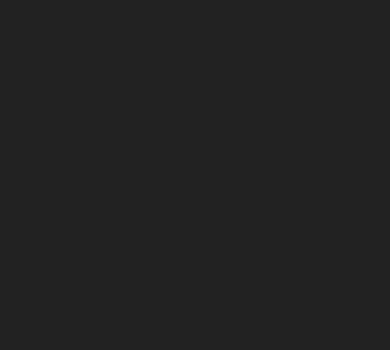
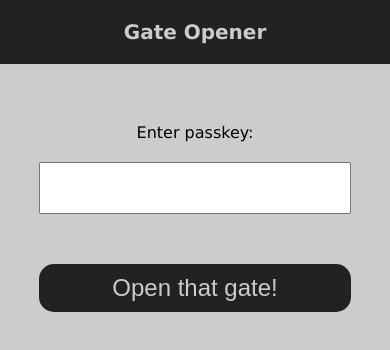
Before and after one commit to AfricaHackTrip/automatic-gate, a plain HTML site: page index.html in a window 390 px wide. Drawn offline with Linux system fonts and the light colour scheme.

Commit message:
Basic layout for mobile view

```diff
--- a/css/screen.css
+++ b/css/screen.css
@@ -1,4 +1,57 @@
+*, *:before, *:after {
+  margin: 0;
+  padding: 0;
+  -moz-box-sizing: border-box;
+  -webkit-box-sizing: border-box;
+  box-sizing: border-box;
+}
+
 body {
   font-family: Ubuntu, 'Lucida Grande', sans-serif;
+  background: #ccc;
+  text-align: center;
+}
+
+h1 {
+  padding: 20px 0;
+  color: #ccc;
+  font-size: 20px;
+  font-weight: bold;
   background: #222;
 }
+
+section#main {
+  display: block;
+  margin: 15% auto 0 auto;
+  width: 80%;
+  text-align: center;
+}
+
+p.passkey-field {
+  margin-bottom: 50px;
+}
+
+label {
+  display: block;
+  margin-bottom: 20px;
+  font-size: 16px;
+}
+
+input#passkey {
+  width: 100%;
+  font-size: 24px;
+  padding: 10px;
+  letter-spacing: 1em;
+  text-align: center;
+}
+
+input#open-that-gate {
+  display: block;
+  width: 100%;
+  padding: 10px;
+  background: #222;
+  border: none;
+  color: #ccc;
+  font-size: 24px;
+  border-radius: 15px;
+}
--- a/index.html
+++ b/index.html
@@ -7,6 +7,20 @@
     <link rel="stylesheet" type="text/css" href="css/screen.css">
   </head>
   <body>
+    <h1>Gate Opener</h1>
+
+    <section id="main">
+      <form name="open-gate" action="#" method="post">
+        <p class="passkey-field">
+          <label for="passkey">Enter passkey:</label>
+          <input type="number" name="passkey" id="passkey" maxlength="4">
+        </p>
+        <p class="open-button">
+          <input type="submit" name="open-that-gate" id="open-that-gate" value="Open that gate!">
+        </p>
+      </form>
+    </section>
+
     <script src="js/jquery.js"></script>
     <!-- <script src="js/handlebars.js"></script> -->
     <!-- <script src="js/underscore.js"></script> -->
```
